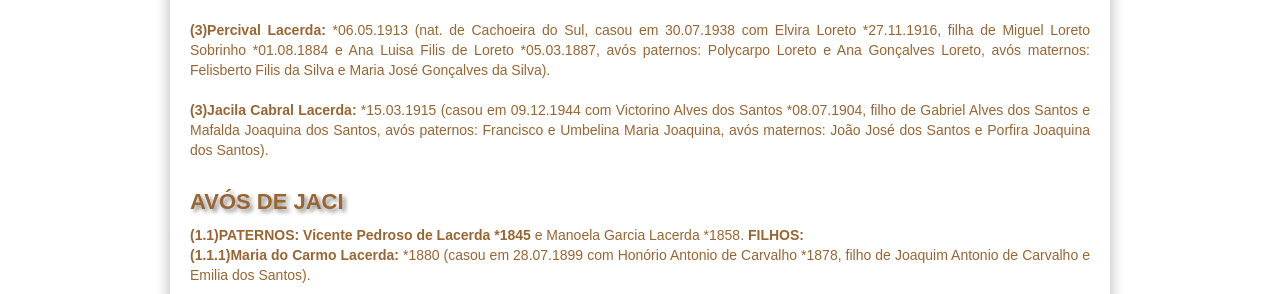
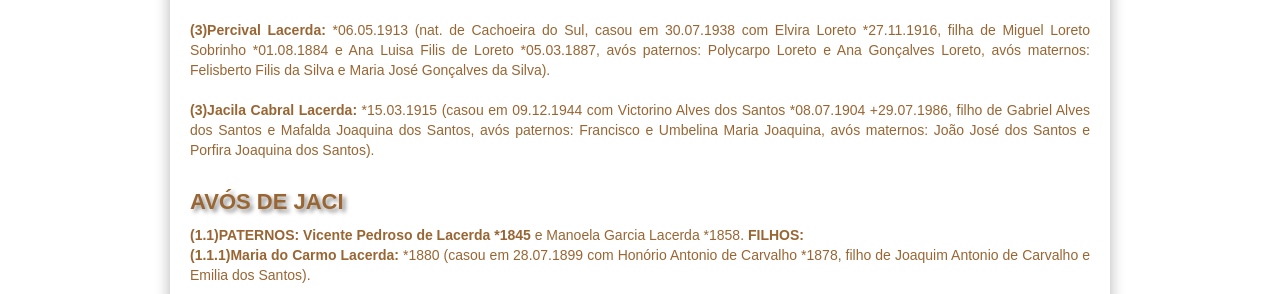
Before and after one commit to claudiovargas1955/claudiovargas1955.github.io, a Jekyll site: the page built from _pages/familia-lacerda.html, in a window 1280 px wide. Shown: the part 858-1152 px from the top of the page. Built offline with Jekyll 4.4.1, drawn with Linux system fonts in a browser that asks for light colours; some web fonts are replaced.

Commit message:
Update familia-lacerda.html

```diff
--- a/_pages/familia-lacerda.html
+++ b/_pages/familia-lacerda.html
@@ -123,9 +123,9 @@
 Loreto Sobrinho *01.08.1884 e Ana Luisa Filis de Loreto *05.03.1887, avós paternos: Polycarpo Loreto e Ana Gonçalves Loreto, avós
 maternos: Felisberto Filis da Silva e Maria José Gonçalves da Silva).<br><br>
 
-<b>(3)Jacila Cabral Lacerda: </b>*15.03.1915 (casou em 09.12.1944 com Victorino Alves dos Santos *08.07.1904, filho de Gabriel Alves dos
-Santos e Mafalda Joaquina dos Santos, avós paternos: Francisco e Umbelina Maria Joaquina, avós maternos: João José dos Santos e Porfira
-Joaquina dos Santos). <br><br>
+<b>(3)Jacila Cabral Lacerda: </b>*15.03.1915 (casou em 09.12.1944 com Victorino Alves dos Santos *08.07.1904 +29.07.1986, filho de
+Gabriel Alves dos Santos e Mafalda Joaquina dos Santos, avós paternos: Francisco e Umbelina Maria Joaquina, avós maternos: João José dos
+Santos e Porfira Joaquina dos Santos). <br><br>
 
 <h4>AVÓS DE JACI</h4>
 <p><b>(1.1)PATERNOS: Vicente Pedroso de Lacerda *1845</b> e Manoela Garcia Lacerda *1858. <b>FILHOS: </b><br>
```
